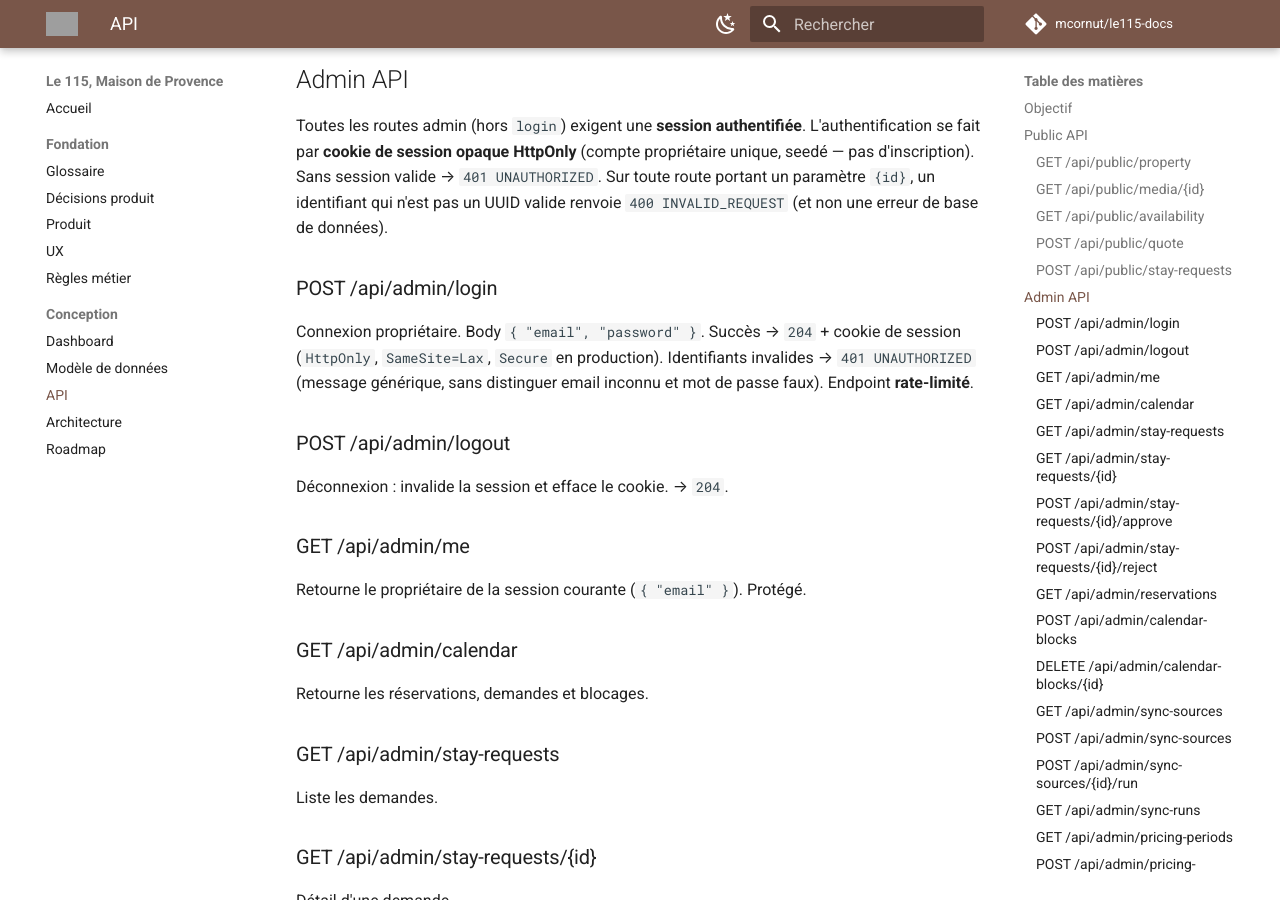
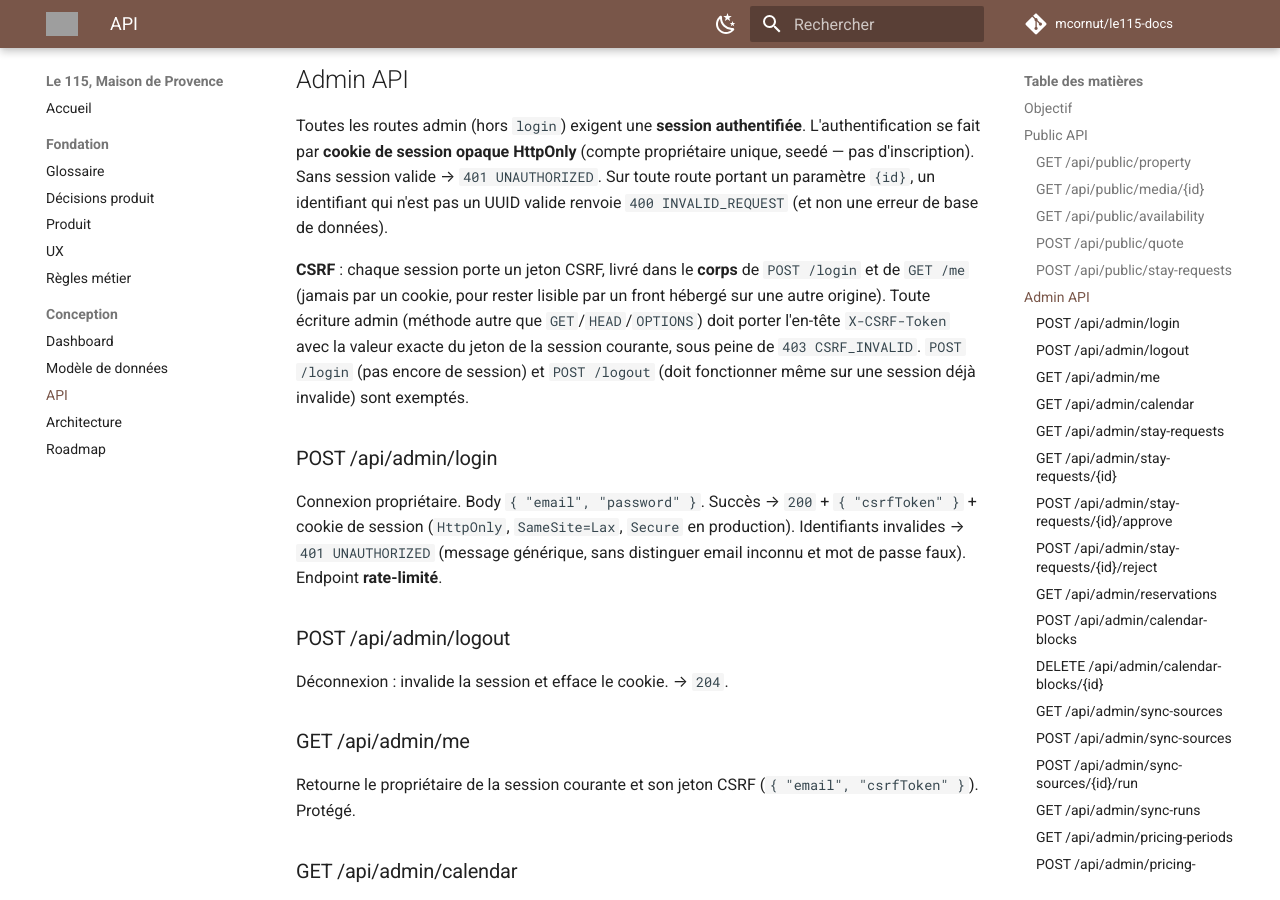
Before and after one commit to mcornut/le115-docs, an MkDocs documentation site: the page built from docs/06-API.md, in a window 1280 px wide and 900 px high, scrolled down 3106 px. Built offline with MkDocs 1.6.1 and Material for MkDocs 9.7.7, drawn with Linux system fonts in a browser that asks for light colours; comment, search, counter and statistics services are not loaded; some of the changed text lies outside the part shown; grey boxes are pictures that could not be loaded.

Commit message:
docs: jeton CSRF sur les écritures admin (X-CSRF-Token, 403 CSRF_INVALID)
POST /login renvoie désormais 200 avec csrfToken (au lieu de 204) ; GET /me
renvoie aussi csrfToken. Nouveau code d'erreur CSRF_INVALID (403).

Co-Authored-By: Claude Opus 4.8 (1M context) <noreply@anthropic.com>

```diff
--- a/docs/06-API.md
+++ b/docs/06-API.md
@@ -148,9 +148,19 @@ de dérogation localisée le cas échéant), `409 DATES_UNAVAILABLE` (dates indi
 
 Toutes les routes admin (hors `login`) exigent une **session authentifiée**. L'authentification se fait par **cookie de session opaque HttpOnly** (compte propriétaire unique, seedé — pas d'inscription). Sans session valide → `401 UNAUTHORIZED`. Sur toute route portant un paramètre `{id}`, un identifiant qui n'est pas un UUID valide renvoie `400 INVALID_REQUEST` (et non une erreur de base de données).
 
+**CSRF** : chaque session porte un jeton CSRF, livré dans le **corps** de `POST /login` et de
+`GET /me` (jamais par un cookie, pour rester lisible par un front hébergé sur une autre
+origine). Toute écriture admin (méthode autre que `GET`/`HEAD`/`OPTIONS`) doit porter l'en-tête
+`X-CSRF-Token` avec la valeur exacte du jeton de la session courante, sous peine de
+`403 CSRF_INVALID`. `POST /login` (pas encore de session) et `POST /logout` (doit fonctionner
+même sur une session déjà invalide) sont exemptés.
+
 ### POST /api/admin/login
 
-Connexion propriétaire. Body `{ "email", "password" }`. Succès → `204` + cookie de session (`HttpOnly`, `SameSite=Lax`, `Secure` en production). Identifiants invalides → `401 UNAUTHORIZED` (message générique, sans distinguer email inconnu et mot de passe faux). Endpoint **rate-limité**.
+Connexion propriétaire. Body `{ "email", "password" }`. Succès → `200` + `{ "csrfToken" }` +
+cookie de session (`HttpOnly`, `SameSite=Lax`, `Secure` en production). Identifiants invalides →
+`401 UNAUTHORIZED` (message générique, sans distinguer email inconnu et mot de passe faux).
+Endpoint **rate-limité**.
 
 ### POST /api/admin/logout
 
@@ -158,7 +168,8 @@ Déconnexion : invalide la session et efface le cookie. → `204`.
 
 ### GET /api/admin/me
 
-Retourne le propriétaire de la session courante (`{ "email" }`). Protégé.
+Retourne le propriétaire de la session courante et son jeton CSRF (`{ "email", "csrfToken" }`).
+Protégé.
 
 ### GET /api/admin/calendar
 
@@ -485,6 +496,7 @@ Codes métier stables :
 |---|---:|---|
 | `INVALID_REQUEST` | 400 | Corps/paramètres invalides (dates mal formées, email manquant/invalide…) |
 | `UNAUTHORIZED` | 401 | Authentification requise ou identifiants/session invalides |
+| `CSRF_INVALID` | 403 | En-tête `X-CSRF-Token` absent ou ne correspondant pas au jeton de la session courante, sur une écriture admin |
 | `PROPERTY_NOT_FOUND` | 404 | Bien introuvable |
 | `NOT_FOUND` | 404 | Ressource admin introuvable (blocage, photo, tarif, règle de séjour…), y compris un paramètre de route `{id}` syntaxiquement valide mais ne correspondant à rien |
 | `VALIDATION` | 422 | Demande non soumissible ; `details` liste les codes de règle enfreints |
```
